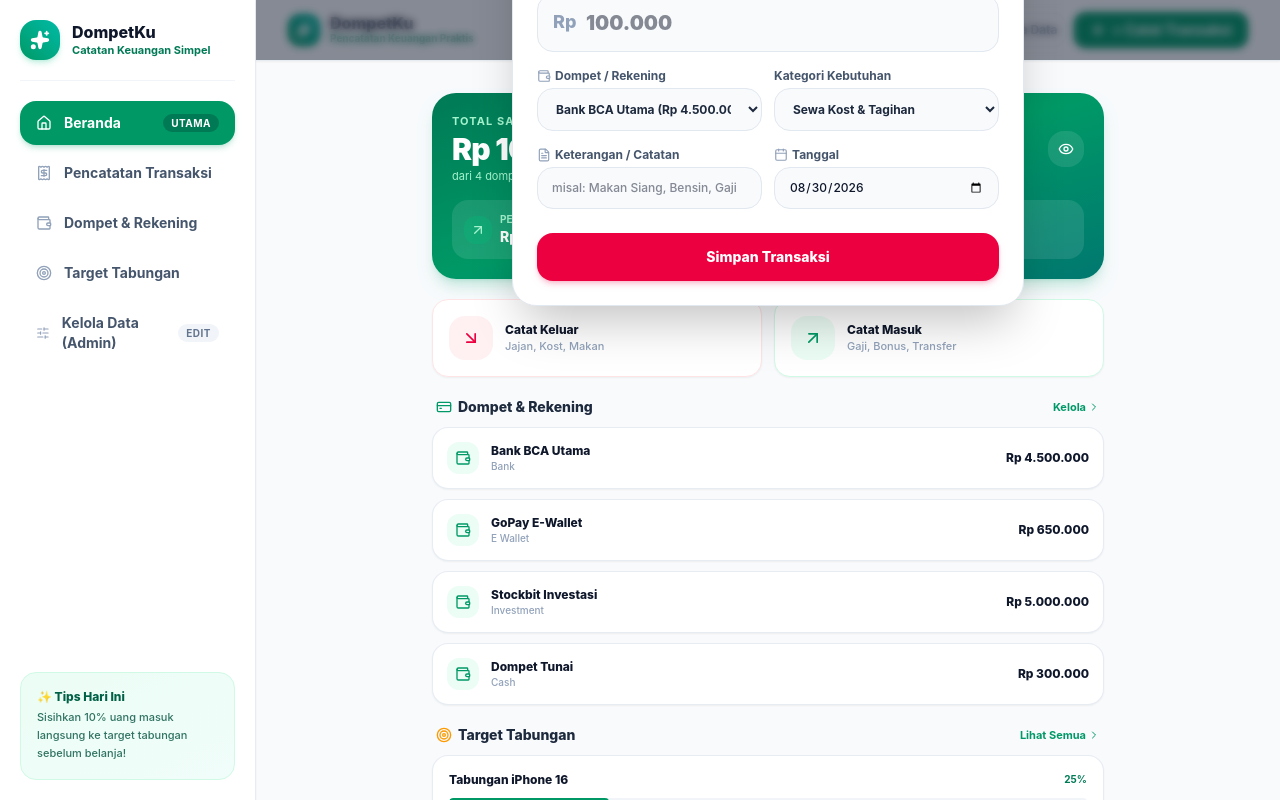
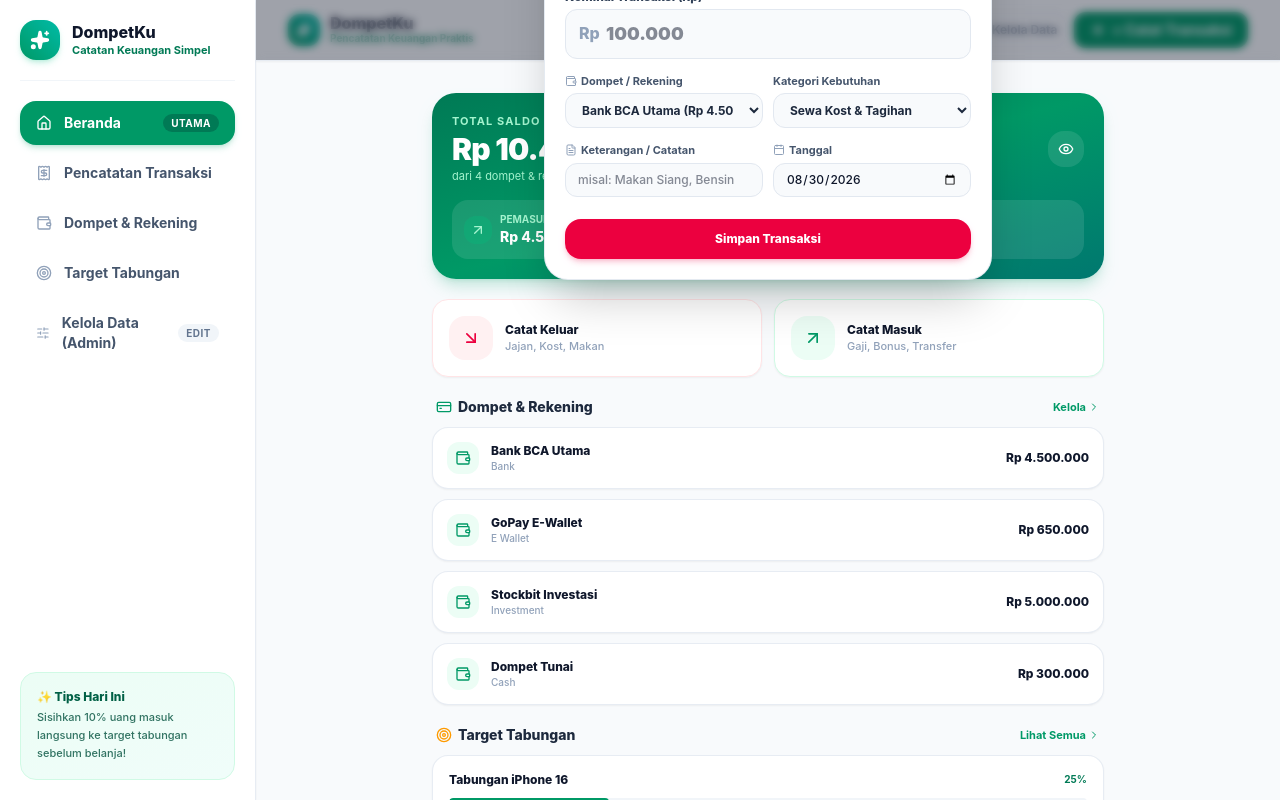
Before and after one commit to fathanzys/dompetku, a Next.js app: page /dompetku/ in a window 1280 px wide. Both pictures are taken after a click on the button "+ Catat Transaksi". Shown: the top 800 px of the page. Built offline with nearby package versions, Linux system fonts and the light colour scheme.

Commit message:
Fix QuickTransactionModal overlay margin and header clearance

```diff
--- a/src/components/modals/QuickTransactionModal.tsx
+++ b/src/components/modals/QuickTransactionModal.tsx
@@ -1,7 +1,7 @@
 'use client';
 
 import React, { useState } from 'react';
-import { X, ArrowDownRight, ArrowUpRight, ArrowRightLeft, PiggyBank, TrendingUp, Tag, Calendar, Wallet, FileText } from 'lucide-react';
+import { X, ArrowDownRight, ArrowUpRight, ArrowRightLeft, PiggyBank, TrendingUp, Calendar, Wallet, FileText } from 'lucide-react';
 import { useFinance } from '@/context/FinanceContext';
 import { TransactionType } from '@/types';
 import { formatCurrency } from '@/utils/financialCalculations';
@@ -60,40 +60,48 @@
   ];
 
   return (
-    <div className="fixed inset-0 z-50 flex items-end sm:items-center justify-center p-0 sm:p-4 bg-slate-900/50 backdrop-blur-xs animate-fadeIn">
-      <div className="bg-white border border-slate-200 w-full max-w-lg rounded-t-3xl sm:rounded-3xl shadow-2xl overflow-hidden text-slate-800 animate-slideUp">
+    <div className="fixed inset-0 z-40 flex items-end sm:items-center justify-center pt-16 pb-16 px-3 sm:p-4 bg-slate-900/40 backdrop-blur-xs animate-fadeIn">
+      {/* Click outside backdrop */}
+      <div className="absolute inset-0" onClick={onClose} />
+
+      <div className="relative z-10 bg-white border border-slate-200/90 w-full max-w-md rounded-3xl shadow-2xl overflow-hidden text-slate-800 animate-slideUp">
+
+        {/* Handle Bar */}
+        <div className="pt-3 pb-1 bg-slate-50 flex justify-center">
+          <div className="w-10 h-1 bg-slate-300 rounded-full" />
+        </div>
 
         {/* Modal Header */}
-        <div className="flex items-center justify-between px-6 py-4 border-b border-slate-100 bg-slate-50/80">
+        <div className="flex items-center justify-between px-5 py-3 border-b border-slate-100 bg-slate-50">
           <div className="flex items-center gap-2">
             <div className={`p-2 rounded-xl ${
               type === 'income' ? 'bg-emerald-100 text-emerald-700' :
               type === 'expense' ? 'bg-rose-100 text-rose-700' : 'bg-blue-100 text-blue-700'
             }`}>
-              {type === 'income' ? <ArrowUpRight className="w-5 h-5" /> :
-               type === 'expense' ? <ArrowDownRight className="w-5 h-5" /> : <ArrowRightLeft className="w-5 h-5" />}
+              {type === 'income' ? <ArrowUpRight className="w-4 h-4" /> :
+               type === 'expense' ? <ArrowDownRight className="w-4 h-4" /> : <ArrowRightLeft className="w-4 h-4" />}
             </div>
             <div>
-              <h3 className="font-extrabold text-base text-slate-900 leading-none">Catat Transaksi Baru</h3>
-              <p className="text-[11px] text-slate-400 font-medium mt-0.5">Pilih tipe &amp; masukkan nominalnya</p>
+              <h3 className="font-extrabold text-sm text-slate-900 leading-none">Catat Transaksi</h3>
+              <p className="text-[10px] text-slate-400 font-medium mt-0.5">Pilih jenis &amp; masukkan nominal</p>
             </div>
           </div>
 
           <button
             onClick={onClose}
-            className="p-2 rounded-xl text-slate-400 hover:text-slate-700 hover:bg-slate-200/60 transition-colors"
+            className="p-1.5 rounded-xl text-slate-400 hover:text-slate-700 hover:bg-slate-200/60 transition-colors"
           >
-            <X className="w-5 h-5" />
+            <X className="w-4 h-4" />
           </button>
         </div>
 
-        <form onSubmit={handleSubmit} className="p-6 space-y-4 max-h-[85vh] overflow-y-auto">
+        <form onSubmit={handleSubmit} className="p-5 space-y-3.5 max-h-[70vh] overflow-y-auto">
           {/* Type Selector Pills */}
           <div>
-            <label className="block text-[11px] font-extrabold text-slate-400 mb-2 uppercase tracking-wider">
+            <label className="block text-[10px] font-extrabold text-slate-400 mb-1.5 uppercase tracking-wider">
               Tipe Transaksi
             </label>
-            <div className="grid grid-cols-3 gap-2">
+            <div className="grid grid-cols-3 gap-1.5">
               {TYPE_BUTTONS.map((btn) => {
                 const Icon = btn.icon;
                 const isSelected = type === btn.type;
@@ -102,13 +110,13 @@
                     key={btn.type}
                     type="button"
                     onClick={() => setType(btn.type)}
-                    className={`flex items-center justify-center gap-1.5 py-2.5 px-3 rounded-2xl border text-xs font-bold transition-all active:scale-95 ${
+                    className={`flex items-center justify-center gap-1 py-2 px-2 rounded-xl border text-[11px] font-bold transition-all active:scale-95 ${
                       isSelected
                         ? btn.activeStyle
                         : 'border-slate-200/80 bg-slate-50/50 text-slate-600 hover:bg-slate-100'
                     }`}
                   >
-                    <Icon className="w-3.5 h-3.5" />
+                    <Icon className="w-3 h-3" />
                     <span>{btn.label}</span>
                   </button>
                 );
@@ -118,11 +126,11 @@
 
           {/* Nominal Input with Dot Formatting */}
           <div>
-            <label className="block text-xs font-extrabold text-slate-700 mb-1.5">
+            <label className="block text-xs font-extrabold text-slate-700 mb-1">
               Nominal Transaksi (Rp)
             </label>
             <div className="relative">
-              <span className="absolute left-4 top-3.5 text-slate-400 font-extrabold text-lg">Rp</span>
+              <span className="absolute left-3.5 top-3 text-slate-400 font-extrabold text-base">Rp</span>
               <input
                 type="text"
                 inputMode="numeric"
@@ -130,22 +138,22 @@
                 placeholder="100.000"
                 value={formattedAmount}
                 onChange={(e) => setFormattedAmount(formatNumberInput(e.target.value))}
-                className="w-full bg-slate-50 border border-slate-200 rounded-2xl pl-12 pr-4 py-3.5 text-slate-900 font-black text-xl focus:outline-none focus:border-emerald-500 focus:ring-1 focus:ring-emerald-200 transition-all"
+                className="w-full bg-slate-50 border border-slate-200 rounded-xl pl-10 pr-3.5 py-2.5 text-slate-900 font-black text-lg focus:outline-none focus:border-emerald-500 focus:ring-1 focus:ring-emerald-200 transition-all"
               />
             </div>
           </div>
 
           {/* Account & Category/Target Selectors */}
-          <div className="grid grid-cols-1 sm:grid-cols-2 gap-3">
+          <div className="grid grid-cols-1 sm:grid-cols-2 gap-2.5">
             <div>
-              <label className="block text-xs font-bold text-slate-600 mb-1 flex items-center gap-1">
-                <Wallet className="w-3.5 h-3.5 text-slate-400" />
+              <label className="block text-[11px] font-bold text-slate-600 mb-1 flex items-center gap-1">
+                <Wallet className="w-3 h-3 text-slate-400" />
                 <span>{type === 'transfer' ? 'Dari Akun Asal' : 'Dompet / Rekening'}</span>
               </label>
               <select
                 value={accountId}
                 onChange={(e) => setAccountId(e.target.value)}
-                className="w-full bg-slate-50 border border-slate-200 rounded-2xl px-3.5 py-3 text-xs font-bold text-slate-800 focus:outline-none focus:border-emerald-500"
+                className="w-full bg-slate-50 border border-slate-200 rounded-xl px-3 py-2 text-xs font-bold text-slate-800 focus:outline-none focus:border-emerald-500"
               >
                 {accounts.map((acc) => (
                   <option key={acc.id} value={acc.id}>
@@ -157,14 +165,14 @@
 
             {type === 'transfer' ? (
               <div>
-                <label className="block text-xs font-bold text-slate-600 mb-1 flex items-center gap-1">
-                  <Wallet className="w-3.5 h-3.5 text-blue-500" />
+                <label className="block text-[11px] font-bold text-slate-600 mb-1 flex items-center gap-1">
+                  <Wallet className="w-3 h-3 text-blue-500" />
                   <span>Ke Akun Tujuan</span>
                 </label>
                 <select
                   value={targetAccountId}
                   onChange={(e) => setTargetAccountId(e.target.value)}
-                  className="w-full bg-slate-50 border border-slate-200 rounded-2xl px-3.5 py-3 text-xs font-bold text-slate-800 focus:outline-none focus:border-emerald-500"
+                  className="w-full bg-slate-50 border border-slate-200 rounded-xl px-3 py-2 text-xs font-bold text-slate-800 focus:outline-none focus:border-emerald-500"
                 >
                   {accounts.map((acc) => (
                     <option key={acc.id} value={acc.id}>
@@ -175,11 +183,11 @@
               </div>
             ) : (type === 'saving' || type === 'asset_sale') ? (
               <div>
-                <label className="block text-xs font-bold text-slate-600 mb-1">Target Tabungan</label>
+                <label className="block text-[11px] font-bold text-slate-600 mb-1">Target Tabungan</label>
                 <select
                   value={goalId}
                   onChange={(e) => setGoalId(e.target.value)}
-                  className="w-full bg-slate-50 border border-slate-200 rounded-2xl px-3.5 py-3 text-xs font-bold text-slate-800 focus:outline-none focus:border-emerald-500"
+                  className="w-full bg-slate-50 border border-slate-200 rounded-xl px-3 py-2 text-xs font-bold text-slate-800 focus:outline-none focus:border-emerald-500"
                 >
                   {goals.map((g) => (
                     <option key={g.id} value={g.id}>
@@ -190,11 +198,11 @@
               </div>
             ) : type === 'expense' ? (
               <div>
-                <label className="block text-xs font-bold text-slate-600 mb-1">Kategori Kebutuhan</label>
+                <label className="block text-[11px] font-bold text-slate-600 mb-1">Kategori Kebutuhan</label>
                 <select
                   value={categoryId}
                   onChange={(e) => setCategoryId(e.target.value)}
-                  className="w-full bg-slate-50 border border-slate-200 rounded-2xl px-3.5 py-3 text-xs font-bold text-slate-800 focus:outline-none focus:border-emerald-500"
+                  className="w-full bg-slate-50 border border-slate-200 rounded-xl px-3 py-2 text-xs font-bold text-slate-800 focus:outline-none focus:border-emerald-500"
                 >
                   {categories.map((c) => (
                     <option key={c.id} value={c.id}>
@@ -207,30 +215,30 @@
           </div>
 
           {/* Description & Date */}
-          <div className="grid grid-cols-1 sm:grid-cols-2 gap-3">
+          <div className="grid grid-cols-1 sm:grid-cols-2 gap-2.5">
             <div>
-              <label className="block text-xs font-bold text-slate-600 mb-1 flex items-center gap-1">
-                <FileText className="w-3.5 h-3.5 text-slate-400" />
+              <label className="block text-[11px] font-bold text-slate-600 mb-1 flex items-center gap-1">
+                <FileText className="w-3 h-3 text-slate-400" />
                 <span>Keterangan / Catatan</span>
               </label>
               <input
                 type="text"
-                placeholder="misal: Makan Siang, Bensin, Gaji"
+                placeholder="misal: Makan Siang, Bensin"
                 value={description}
                 onChange={(e) => setDescription(e.target.value)}
-                className="w-full bg-slate-50 border border-slate-200 rounded-2xl px-3.5 py-3 text-xs font-medium text-slate-900 focus:outline-none focus:border-emerald-500"
+                className="w-full bg-slate-50 border border-slate-200 rounded-xl px-3 py-2 text-xs font-medium text-slate-900 focus:outline-none focus:border-emerald-500"
               />
             </div>
             <div>
-              <label className="block text-xs font-bold text-slate-600 mb-1 flex items-center gap-1">
-                <Calendar className="w-3.5 h-3.5 text-slate-400" />
+              <label className="block text-[11px] font-bold text-slate-600 mb-1 flex items-center gap-1">
+                <Calendar className="w-3 h-3 text-slate-400" />
                 <span>Tanggal</span>
               </label>
               <input
                 type="date"
                 value={date}
                 onChange={(e) => setDate(e.target.value)}
-                className="w-full bg-slate-50 border border-slate-200 rounded-2xl px-3.5 py-3 text-xs font-medium text-slate-900 focus:outline-none focus:border-emerald-500"
+                className="w-full bg-slate-50 border border-slate-200 rounded-xl px-3 py-2 text-xs font-medium text-slate-900 focus:outline-none focus:border-emerald-500"
               />
             </div>
           </div>
@@ -239,7 +247,7 @@
           <div className="pt-2">
             <button
               type="submit"
-              className={`w-full py-3.5 rounded-2xl text-white font-extrabold text-sm shadow-md transition-all active:scale-98 ${
+              className={`w-full py-3 rounded-2xl text-white font-extrabold text-xs shadow-md transition-all active:scale-98 ${
                 type === 'income'
                   ? 'bg-emerald-600 hover:bg-emerald-700 shadow-emerald-600/20'
                   : type === 'expense'
```
